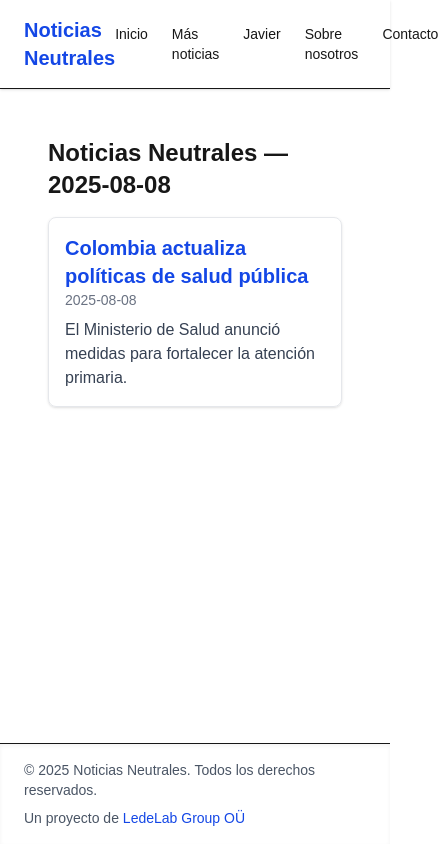
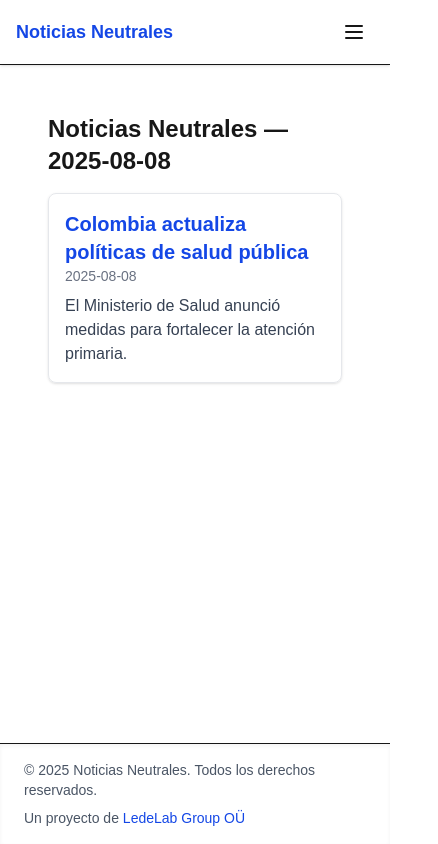
Before and after one commit to ledelab2030/noticias-neutrales, a Next.js app: page / in a window 390 px wide. Shown: the whole page, 438 px wide, since content can reach past the window. Built offline with nearby package versions, Linux system fonts and the light colour scheme.

Commit message:
Usar Header responsive y añadir viewport en layout global

```diff
--- a/src/app/layout.tsx
+++ b/src/app/layout.tsx
@@ -1,37 +1,18 @@
 import './globals.css'
-import Link from 'next/link'
 import Header from '@/components/Header'
 
+export const viewport = {
+  width: 'device-width',
+  initialScale: 1,
+  viewportFit: 'cover',
+}
 
 export default function RootLayout({ children }: { children: React.ReactNode }) {
   return (
     <html lang="es">
       <body className="flex flex-col min-h-screen bg-gray-50 text-gray-900">
-        {/* Header */}
-        <header className="bg-white border-b shadow-sm">
-          <div className="max-w-5xl mx-auto px-6 py-4 flex items-center justify-between">
-            <Link href="/" className="text-xl font-bold text-blue-700">
-              Noticias Neutrales
-            </Link>
-            <nav className="flex gap-6 text-sm font-medium">
-              <Link href="/" className="hover:text-blue-700 transition-colors">
-                Inicio
-              </Link>
-              <Link href="/noticias" className="hover:text-blue-700 transition-colors">
-                Más noticias
-              </Link>
-              <Link href="/javier" className="hover:text-blue-700 transition-colors">
-                Javier
-              </Link>
-              <Link href="/sobre-nosotros" className="hover:text-blue-700 transition-colors">
-                Sobre nosotros
-              </Link>
-              <Link href="/contacto" className="hover:text-blue-700 transition-colors">
-                Contacto
-              </Link>
-            </nav>
-          </div>
-        </header>
+        {/* Header responsive */}
+        <Header />
 
         {/* Contenido */}
         <main className="flex-1 max-w-5xl mx-auto px-6 py-6">{children}</main>
```
